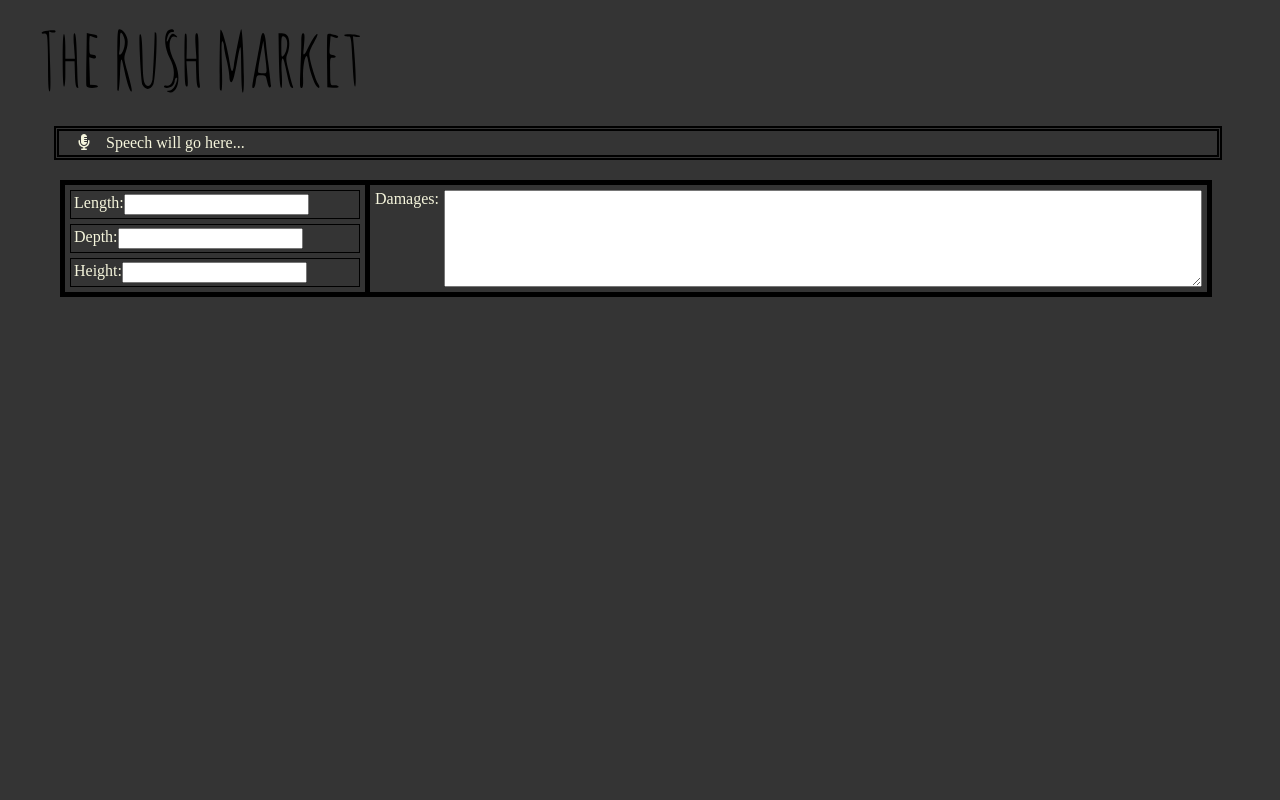
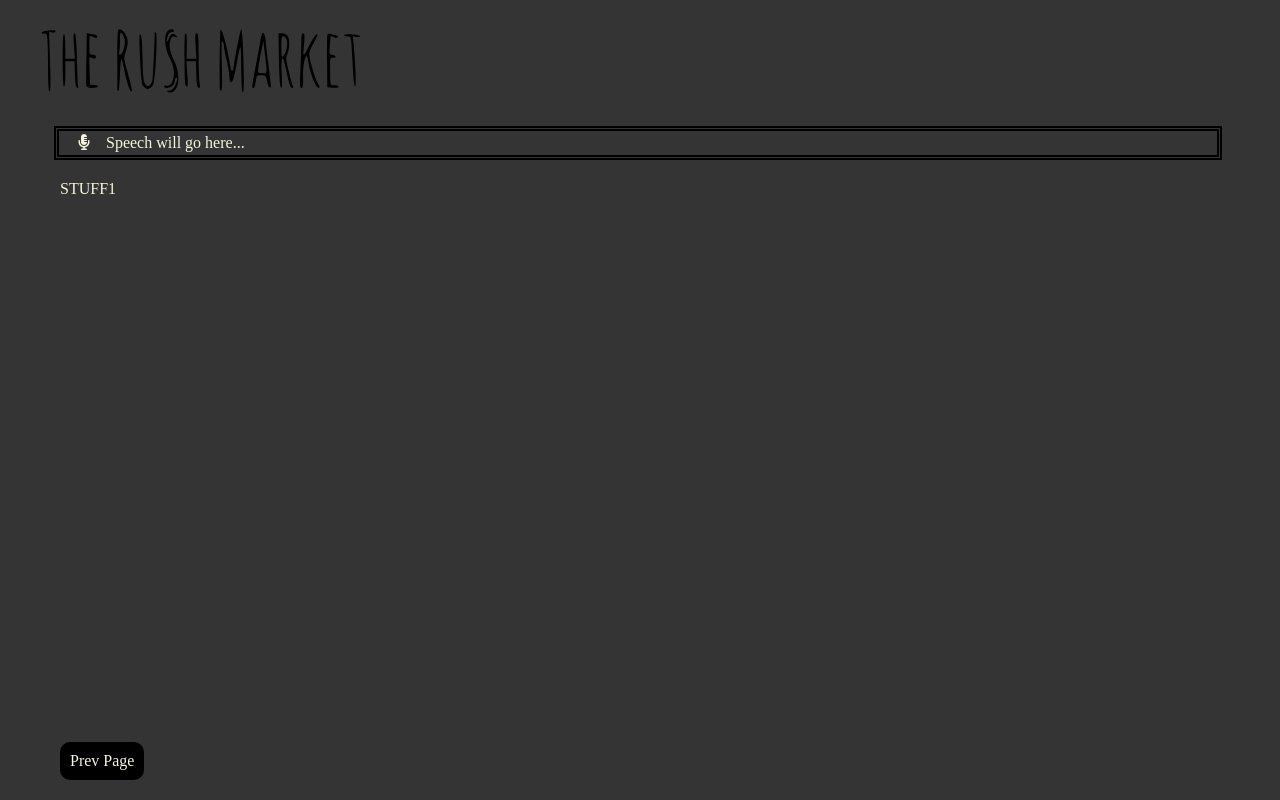
Before and after one commit to zderuiter-rush/speech-to-text-prototype, a React (Create React App) app: page /1 in a window 1280 px wide. Built offline with nearby package versions, Linux system fonts and the light colour scheme.

Commit message:
added new commands, started txt to speech for tutorial

```diff
--- a/src/App.js
+++ b/src/App.js
@@ -3,6 +3,7 @@
 import Navbar from "./routes/navbar";
 import SpeechText from "./routes/speechtext";
 import Home from "./routes/home";
+import Page1 from "./routes/page1";
 
 import "./styles/App.scss";
 
@@ -13,8 +14,8 @@
       <SpeechText />
       <Routes>
         <Route exact path="/" element={<Home />} />
-        <Route exact path="/1" element={<Home />} />
-        <Route exact path="/2" element={<Home />} />
+        <Route exact path="/1" element={<Page1 />} />
+        <Route exact path="/2" element={<Page1 />} />
       </Routes>
     </div>
   );
--- a/src/routes/home.js
+++ b/src/routes/home.js
@@ -1,4 +1,5 @@
 import { Component } from "react";
+import { Link } from "react-router-dom";
 import "../styles/home.scss";
 
 export default class Home extends Component {
@@ -32,6 +33,11 @@
           <label htmlFor="damagedetails">Damages:</label>
           <textarea className="damagedetails"></textarea>
         </div>
+        <div>
+          <Link className="nextpage" to="/1">
+            Next Page
+          </Link>
+        </div>
       </div>
     );
   }
--- /dev/null
+++ b/src/routes/page1.js
@@ -0,0 +1,16 @@
+import "../styles/page1.scss";
+import { Component } from "react";
+import { Link } from "react-router-dom";
+
+export default class Page1 extends Component {
+  render() {
+    return (
+      <div className="stuff1container">
+        <div className="stuff1">STUFF1</div>
+        <Link className="prevpage" to="/">
+          Prev Page
+        </Link>
+      </div>
+    );
+  }
+}
--- a/src/routes/speechtext.js
+++ b/src/routes/speechtext.js
@@ -1,12 +1,10 @@
-import React from "react";
+import { Component } from "react";
 import { sttFromMic } from "../speech-files/STT";
 import "../styles/speechtext.scss";
 import { FontAwesomeIcon } from "@fortawesome/react-fontawesome";
 import { faMicrophoneLines } from "@fortawesome/free-solid-svg-icons";
 
-export default class SpeechText extends React.Component {
-  async componentDidMount() {}
-
+export default class SpeechText extends Component {
   render() {
     return (
       <div className="speechtextcontainer">
--- a/src/speech-files/STT.js
+++ b/src/speech-files/STT.js
@@ -13,19 +13,26 @@
 var command = null;
 var recognizedSpeech = "";
 
-var speech = {
+const speech = {
   speechConfig: null,
-  audioConfig: null,
+  audioInConfig: null,
+  audioOutConfig: null,
   recognizer: null,
+  synthesizer: null,
   initialize: (authToken, region) => {
     speech.speechConfig = speechsdk.SpeechConfig.fromAuthorizationToken(
       authToken,
       region
     );
-    speech.audioConfig = speechsdk.AudioConfig.fromDefaultMicrophoneInput();
+    speech.audioInConfig = speechsdk.AudioConfig.fromDefaultMicrophoneInput();
+    speech.audioOutConfig = speechsdk.AudioConfig.fromDefaultSpeakerOutput();
     speech.recognizer = new speechsdk.SpeechRecognizer(
       speech.speechConfig,
-      speech.audioConfig
+      speech.audioInConfig
+    );
+    speech.synthesizer = new speechsdk.SpeechSynthesizer(
+      speech.speechConfig,
+      speech.audioOutConfig
     );
   },
   start: () => {
@@ -54,6 +61,21 @@
   stop: () => {
     speech.recognizer.stopContinuousRecognitionAsync();
   },
+  synthesize: (text) => {
+    speech.synthesizer.speakTextAsync(
+      text,
+      (result) => {
+        if (result) {
+          speech.synthesizer.close();
+          return result.audioData;
+        }
+      },
+      (error) => {
+        console.log(error);
+        speech.synthesizer.close();
+      }
+    );
+  },
 };
 
 export async function sttFromMic() {
@@ -67,6 +89,8 @@
 
   speech.initialize(tokenObj.authToken, tokenObj.region);
   speech.start();
+
+  speech.synthesize("Speech to text has begun.");
 }
 
 export function getRecognizedSpeech() {
--- a/src/speech-files/commandTree/commandTree.js
+++ b/src/speech-files/commandTree/commandTree.js
@@ -3,6 +3,12 @@
   var command = null;
   var keepCommand = false;
   var startCommand = false;
+
+  this.addGroup = function (root, keys, funcValue) {
+    keys.forEach(function (key) {
+      root.add(key, funcValue);
+    });
+  };
 
   this.add = function (key, funcValue) {
     let keys = key.split(" ");
@@ -52,7 +58,6 @@
     let keys = key.split(" ");
 
     if (!keepCommand || key === "") {
-      console.log(key + " end");
       if (keys.length > 1) {
         command = this.getCommand(this.formatKey(keys.join(" ")));
         if (command !== null) {
@@ -66,19 +71,7 @@
     if (keepCommand) {
       keepCommand = startCommand = command(keys[0]);
     }
-    console.log("keyslicejoin: " + keys.slice(1).join(" "));
     this.doCommand(command, keys.slice(1).join(" "));
-    // if (!keepCommand) {
-    //   this.doCommand(command, keys.slice(1).join(" "));
-    //   //   keys = keys.slice(1);
-    //   //   command = this.getCommand(keys.join(" "));
-    //   //   if (keys.length > 1) {
-    //   //     keepCommand = startCommand = command(keys[0]);
-    //   //     this.doCommand(command, keys.slice(1).join(" "));
-    //   //   }
-    //   // } else {
-    //   //   this.doCommand(command, keys.slice(1).join(" "));
-    // }
   };
 
   this.getContent = function () {
--- a/src/speech-files/commandTree/commands.js
+++ b/src/speech-files/commandTree/commands.js
@@ -1,8 +1,20 @@
 import HashTableNode from "./commandTree";
-// import { getRecognizedSpeech } from "../STT";
 
 // HTML handling setup
 const $ = (s, o = document) => o.querySelector(s);
+
+/**
+ * List of all command groups
+ */
+// Dimensions
+const length = ["length", "long"];
+const depth = ["depth", "width", "wide"];
+const height = ["height", "high"];
+// Damages
+const damage = ["add damage", "added damage"];
+// navigate pages
+const nextPage = ["next page"];
+const prevPage = ["last page", "previous page"];
 
 /**
  * List of all commands with their respective functions
@@ -13,7 +25,7 @@
  */
 export const root = new HashTableNode();
 
-root.add("length", function (e) {
+root.addGroup(root, length, function (e) {
   let number = /[0-9]+(\.[0-9]+)?/;
   if (number.test(e)) {
     let res = number.exec(e);
@@ -24,7 +36,7 @@
   return true;
 });
 
-root.add("depth", function (e) {
+root.addGroup(root, depth, function (e) {
   let number = /[0-9]+(\.[0-9]+)?/;
   if (number.test(e)) {
     let res = number.exec(e);
@@ -35,7 +47,7 @@
   return true;
 });
 
-root.add("height", function (e) {
+root.addGroup(root, height, function (e) {
   let number = /[0-9]+(\.[0-9]+)?/;
   if (number.test(e)) {
     let res = number.exec(e);
@@ -46,9 +58,7 @@
   return true;
 });
 
-root.add("add damage", addDamage);
-root.add("added damage", addDamage);
-function addDamage(e) {
+root.addGroup(root, damage, function (e) {
   $(".damagedetails").value += e + " ";
 
   if ($(".damagedetails").value.toLowerCase().includes("end of damage")) {
@@ -69,4 +79,12 @@
   }
 
   return true;
-}
+});
+
+root.addGroup(root, nextPage, function (e) {
+  $(".nextpage").click();
+});
+
+root.addGroup(root, prevPage, function (e) {
+  $(".prevpage").click();
+});
--- a/src/styles/home.scss
+++ b/src/styles/home.scss
@@ -1,8 +1,6 @@
 .home {
-    // border: 1px solid;
     width: 90vw;
     margin: 20px calc(5vw - 4px);
-    // margin: 20px 9vh;
     display: flex;
 
     .dimensions {
@@ -44,4 +42,20 @@
             width: 100%;
         }
     }
+
+    .nextpage {
+        position: absolute;
+        bottom: 20px;
+        right: calc(5vw - 4px);
+        background-color: black;
+        padding: 10px;
+        border-radius: 10px;
+        color: beige;
+        text-decoration: none;
+        transition: all 3 ease;
+        &:hover {
+            background-color:beige;
+            color: black;
+        }
+    }
 }
--- /dev/null
+++ b/src/styles/page1.scss
@@ -0,0 +1,19 @@
+.stuff1container {
+    margin: 20px calc(5vw - 4px);
+
+    .prevpage {
+        position: absolute;
+        bottom: 20px;
+        left: calc(5vw - 4px);
+        background-color: black;
+        padding: 10px;
+        border-radius: 10px;
+        color: beige;
+        text-decoration: none;
+        transition: all 3 ease;
+        &:hover {
+            background-color:beige;
+            color: black;
+        }
+    }
+}
```
Also changed, not shown: src/routes/navbar.js (+17 -4 lines), 2 other files (tests, documents, lock files or other folders).
